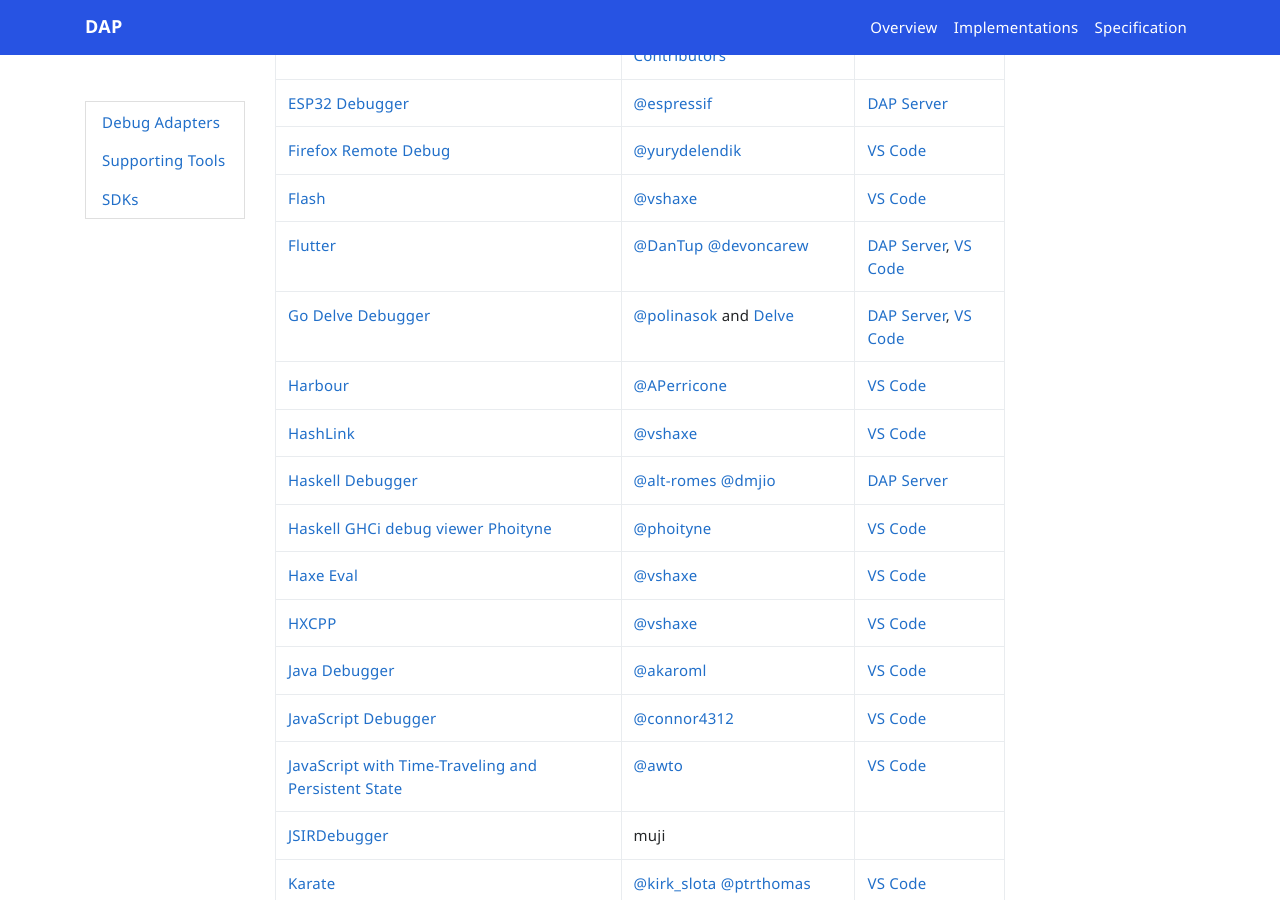
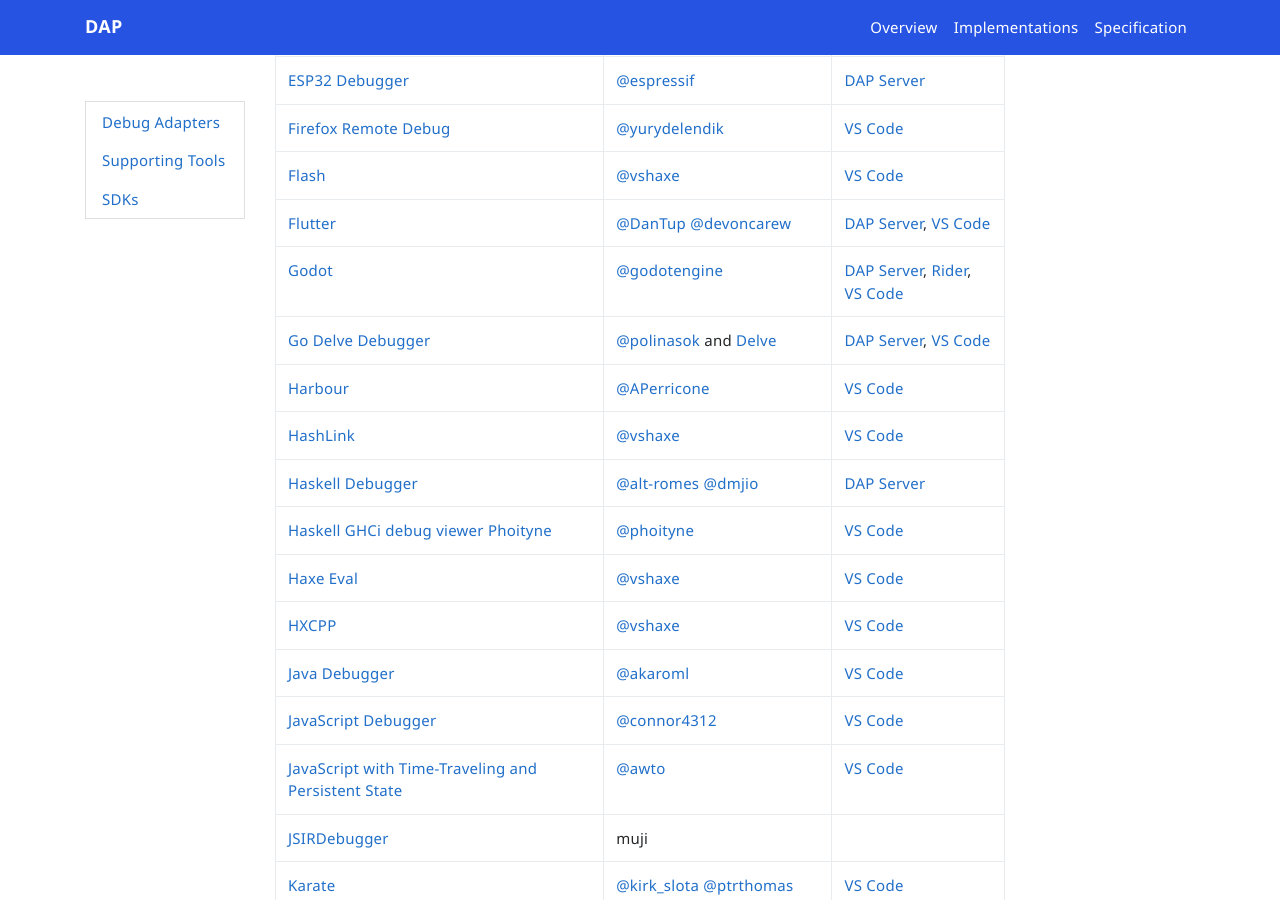
Before and after one commit to microsoft/debug-adapter-protocol, a Jekyll site: the page built from _implementors/adapters.md, in a window 1280 px wide and 900 px high, scrolled down 1738 px. Built offline with Jekyll 4.4.1, drawn with Linux system fonts in a browser that asks for light colours; nearby versions of some CDN libraries; comment, search, counter and statistics services are not loaded.

Commit message:
Add Godot to the list of DAP adapters (#568)

```diff
--- a/_implementors/adapters.md
+++ b/_implementors/adapters.md
@@ -44,6 +44,7 @@
 [Firefox Remote Debug](https://github.com/yurydelendik/vscode-ff-debug)|[@yurydelendik](https://github.com/yurydelendik)|[VS Code](https://marketplace.visualstudio.com/items?itemName=yurydelendik.firefox-debug)
 [Flash](https://github.com/vshaxe/flash-debugger)|[@vshaxe](https://github.com/vshaxe/)|[VS Code](https://marketplace.visualstudio.com/items?itemName=vshaxe.haxe-debug)
 [Flutter](https://github.com/flutter/flutter)|[@DanTup](https://github.com/DanTup) [@devoncarew](https://github.com/devoncarew)|[DAP Server](https://github.com/flutter/flutter/blob/master/packages/flutter_tools/lib/src/debug_adapters/README.md), [VS Code](https://marketplace.visualstudio.com/items?itemName=Dart-Code.flutter)
+[Godot](https://github.com/godotengine/godot)|[@godotengine](https://github.com/godotengine)|[DAP Server](https://docs.godotengine.org/en/stable/tutorials/editor/external_editor.html#lsp-dap-support), [Rider](https://www.jetbrains.com/lp/rider-godot/), [VS Code](https://github.com/godotengine/godot-vscode-plugin)
 [Go Delve Debugger](https://github.com/go-delve/delve/tree/master/service/dap)| [@polinasok](https://github.com/polinasok) and [Delve](https://github.com/go-delve)| [DAP Server](https://github.com/go-delve/delve/tree/master/Documentation/api/dap), [VS Code](https://github.com/golang/vscode-go/blob/master/docs/debugging.md)
 [Harbour](https://github.com/APerricone/harbourCodeExtension)|[@APerricone](https://github.com/APerricone)|[VS Code](https://marketplace.visualstudio.com/items?itemName=aperricone.harbour)
 [HashLink](https://github.com/vshaxe/hashlink-debugger)|[@vshaxe](https://github.com/vshaxe/)|[VS Code](https://marketplace.visualstudio.com/items?itemName=HaxeFoundation.haxe-hl)
```
